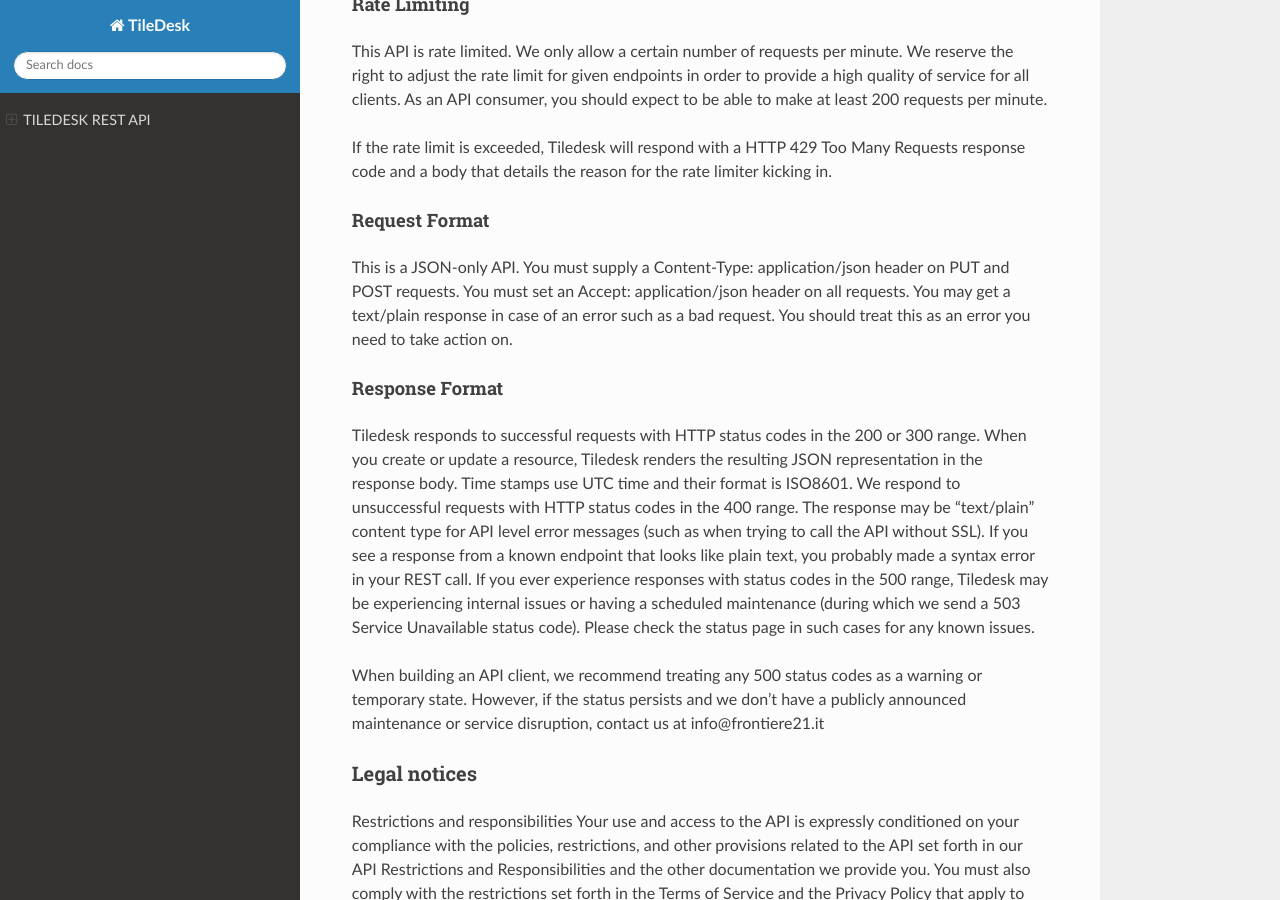
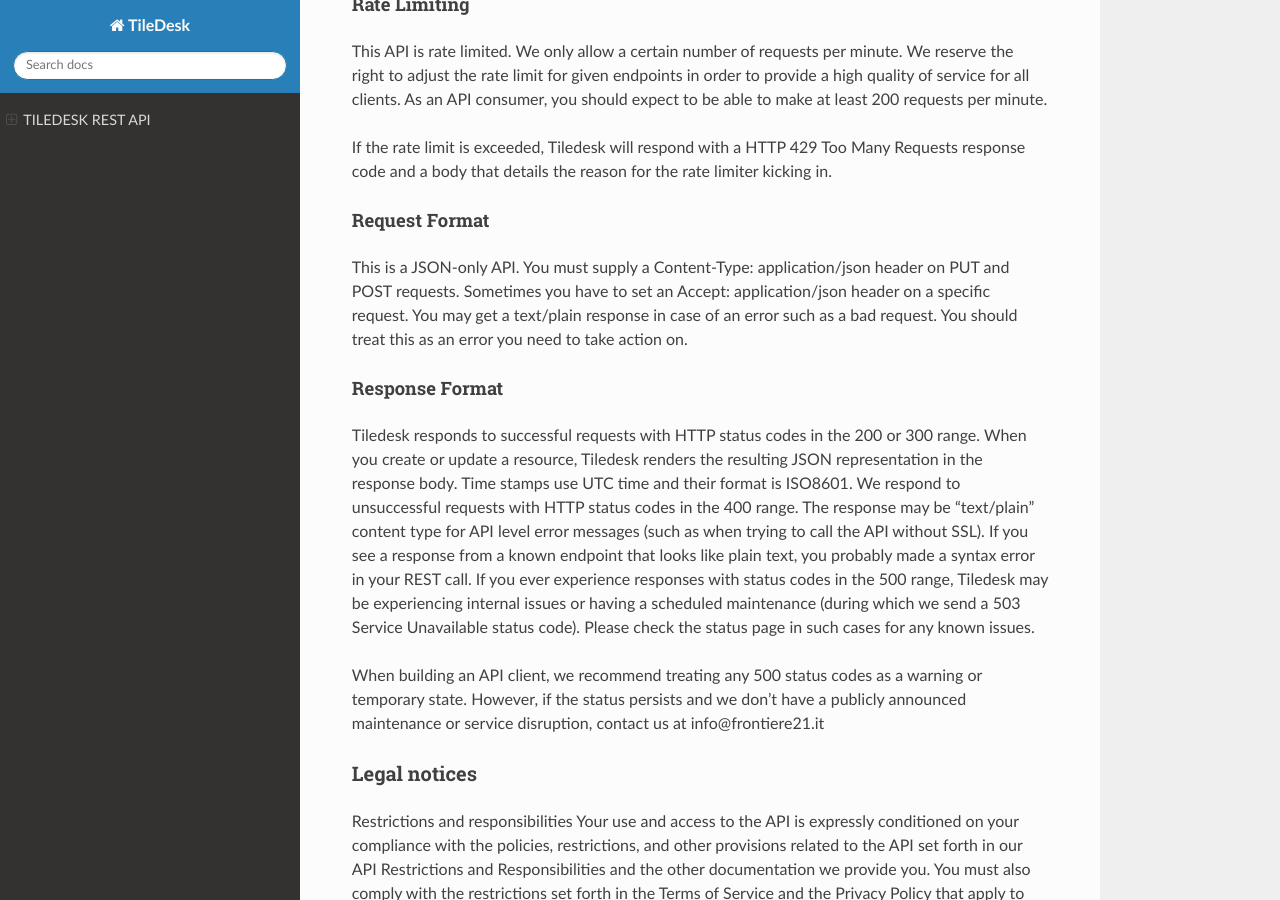
Before and after one commit to NavpreetSamra/tiledesk-docs, a Sphinx documentation site: the page built from docs/api.md, in a window 1280 px wide and 900 px high, scrolled down 1574 px. Built offline with Sphinx 7.4.7 and the Read the Docs theme 2.0.0, drawn with Linux system fonts in a browser that asks for light colours; some of the changed text lies outside the part shown.

````diff
--- a/docs/api.md
+++ b/docs/api.md
@@ -61,7 +61,7 @@ This API is rate limited. We only allow a certain number of requests per minute.
 If the rate limit is exceeded, Tiledesk will respond with a HTTP 429 Too Many Requests response code and a body that details the reason for the rate limiter kicking in.
 
 #### Request Format
-This is a JSON-only API. You must supply a Content-Type: application/json header on PUT and POST requests. You must set an Accept: application/json header on all requests. You may get a text/plain response in case of an error such as a bad request. You should treat this as an error you need to take action on.
+This is a JSON-only API. You must supply a Content-Type: application/json header on PUT and POST requests. Sometimes you have to set an Accept: application/json header on a specific request. You may get a text/plain response in case of an error such as a bad request. You should treat this as an error you need to take action on.
 
 #### Response Format
 Tiledesk responds to successful requests with HTTP status codes in the 200 or 300 range.
@@ -78,9 +78,6 @@ Your use and access to the API is expressly conditioned on your compliance with
 
 Change Policy
 Tiledesk may modify the attributes and resources available to the API and our policies related to access and use of the API from time to time without advance notice. Tiledesk will use commercially reasonable efforts to notify you of any modifications to the API or policies through notifications or posts on the Tiledesk Website. Modification of the API may have an adverse effect on Tiledesk Applications, including but not limited to changing the manner in which Tiledesk Applications communicate with the API and display or transmit Your Data. Tiledesk will not be liable to you or any third party for such modifications or any adverse effects resulting from such modifications.
-
-
-
 
 
 ## Leads
@@ -132,10 +129,10 @@ curl -v -X GET -H 'Content-Type: application/json' -u andrea.leo@f21.it:123456 h
 
 
 
-### Get a request
+### Get a request by request_id field
 GET /v1/requests/{request_id}
 
-Fetches a lead by his or her Request ID
+Fetches a lead by his or her request_id
 
 ```
 curl -v -X GET -H 'Content-Type: application/json' -u andrea.leo@f21.it:123456 https://api.tiledesk.com/v1/5b55e806c93dde00143163dd/requests/support-group-L_OG76RYhR0XFiMf2PK
````
Also changed, not shown: other parts of docs/api.md (+1 -1 lines).
